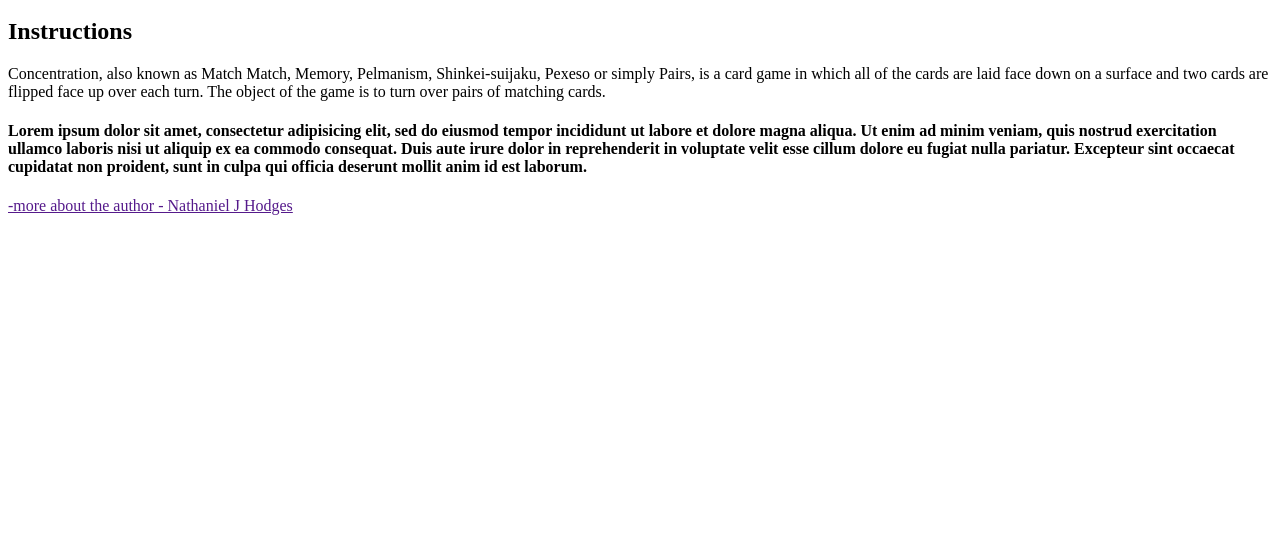
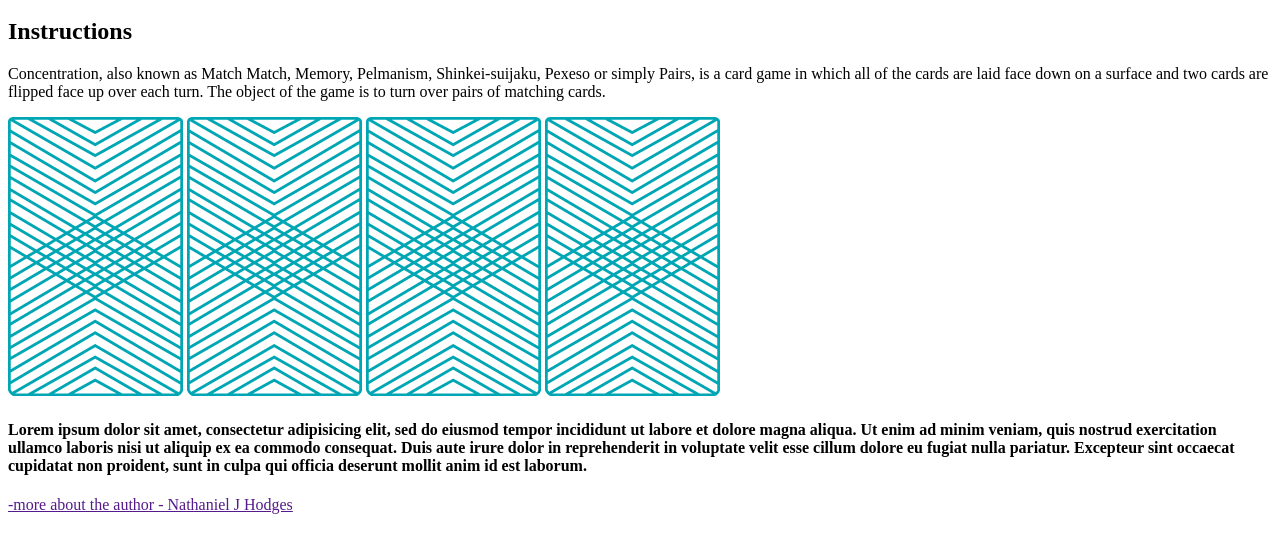
Before and after one commit to uniOpifex/wdi-fundamentals-memorygame2, a plain HTML site: page memory_game/index.html in a window 1280 px wide. Shown: the part 100-652 px from the top of the page. Drawn offline with Linux system fonts and the light colour scheme.

Commit message:
added images

```diff
--- a/memory_game/index.html
+++ b/memory_game/index.html
@@ -13,6 +13,14 @@
 	<p>Concentration, also known as Match Match, Memory, Pelmanism, Shinkei-suijaku, Pexeso or simply Pairs, is a card game in which all of the cards are laid face down on a surface and two cards are flipped face up over each turn. The object of the game is to turn over pairs of matching cards.</p>
 
 
+	<div>
+	    <img src="images/back.png" alt="Queen of Diamonds">
+    	<img src="images/back.png" alt="Queen of Hearts">
+    	<img src="images/back.png" alt="King of Diamonds">
+    	<img src="images/back.png" alt="King of Hearts">
+  	</div>
+
+
 
 	<h4>Lorem ipsum dolor sit amet, consectetur adipisicing elit, sed do eiusmod
 	tempor incididunt ut labore et dolore magna aliqua. Ut enim ad minim veniam,
```
Also changed, not shown: memory_game/images/back.png (added), memory_game/images/king-of-diamonds.png (added), memory_game/images/king-of-hearts.png (added), memory_game/images/queen-of-diamonds.png (added), memory_game/images/queen-of-hearts.png (added), 2 other files.
